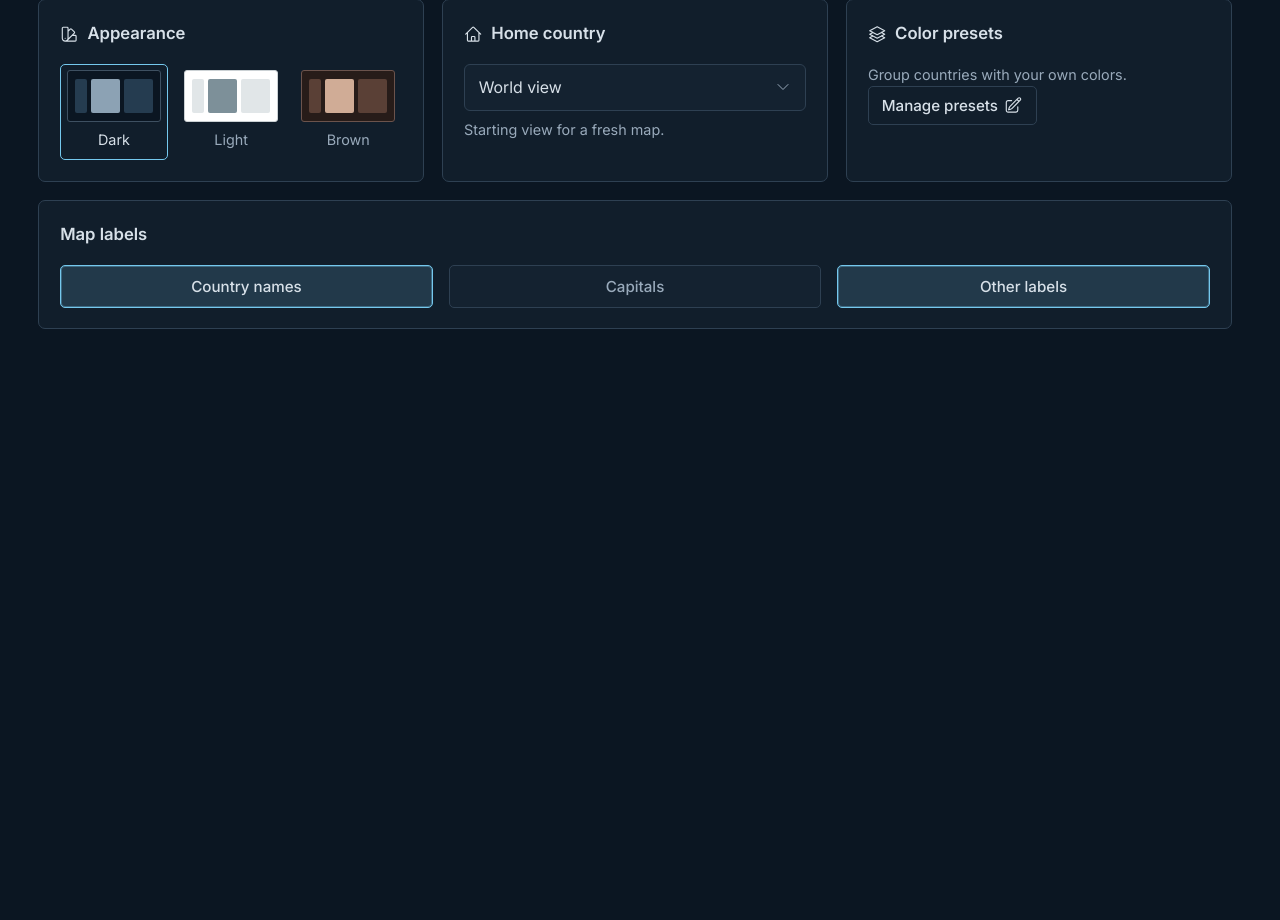
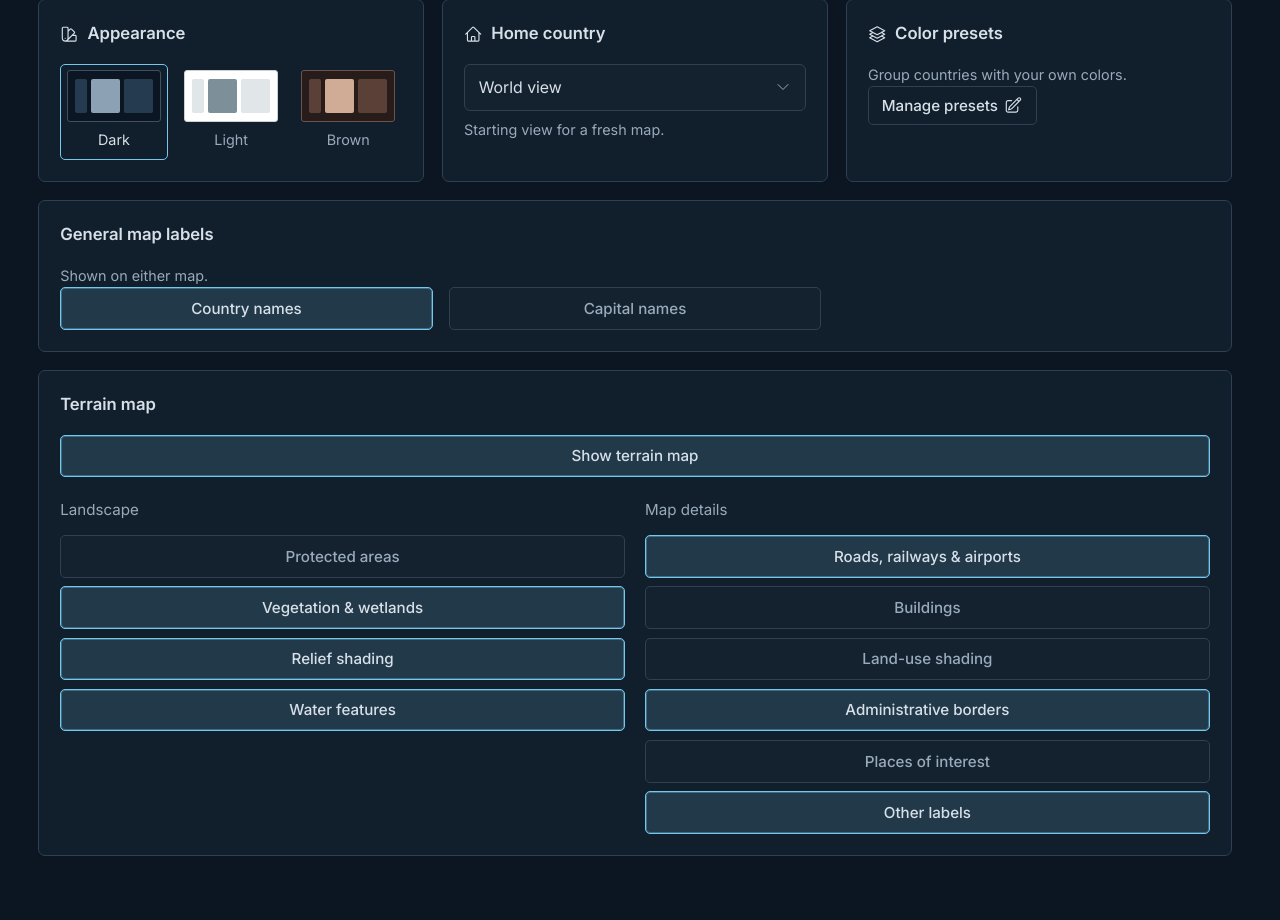
Before and after one commit to mihail-pop/world-journal, a Django app: page /settings/ in a window 1280 px wide. Shown: the part 221-1141 px from the top of the page. Before the commit the page ends 550 px from the top, so only its background shows below. Run offline with Django 5.2, Linux system fonts and the light colour scheme; some libraries are stand-ins or nearby versions.

Commit message:
Add basemap controls and preserve shared country borders

```diff
--- a/static/css/ui.css
+++ b/static/css/ui.css
@@ -499,6 +499,15 @@ html { overflow-y: scroll; scrollbar-gutter: stable; }
 .toggle-choice:has(input:disabled) { opacity: .5; cursor: default; }
 .map-display-controls label.toggle-choice { width: 100%; min-height: 2.7rem; }
 .settings-toggle-list .toggle-choice { margin: 0; }
+.settings-toggle-list-stack { grid-template-columns: minmax(0, 1fr); gap: .55rem; }
+.settings-toggle-list-stack label { width: 100%; }
+.settings-terrain-groups { display: grid; grid-template-columns: repeat(2, minmax(0, 1fr)); gap: 1.25rem; margin-top: 1.4rem; }
+.settings-terrain-groups fieldset { min-width: 0; padding: 0; margin: 0; border: 0; }
+.settings-terrain-groups legend { padding: 0; margin-bottom: .8rem; color: var(--ui-muted); font-size: .95rem; }
+.map-settings-link { display: flex; align-items: center; justify-content: space-between; gap: .6rem; margin: .65rem 0 .15rem; font-size: .95rem; }
+@media (max-width: 46rem) {
+    .settings-terrain-groups { grid-template-columns: minmax(0, 1fr); }
+}
 .source-choice.toggle-choice { font-size: .9rem !important; }
 .backup-form .toggle-choice { text-align: left; justify-content: flex-start; }
 /* Enhanced selectors use the original select's options and form value. */
--- a/static/js/map_preferences.js
+++ b/static/js/map_preferences.js
@@ -5,19 +5,38 @@ export const MAP_VIEWPORT_STORAGE_KEY = "world-journal:map-viewport";
 
 export const DEFAULT_MAP_PREFERENCES = Object.freeze({
     version: MAP_PREFERENCES_VERSION,
+    detailDefaultsVersion: 1,
     homeCountry: null,
     countryNames: true,
     capitalNames: false,
     terrain: true,
     allOtherText: true,
+    protectedAreas: false,
+    vegetation: true,
+    relief: true,
+    water: true,
+    transport: true,
+    buildings: false,
+    landUse: false,
+    administrativeBorders: true,
+    pointsOfInterest: false,
 });
 
-const BOOLEAN_PREFERENCES = [
+export const MAP_BOOLEAN_PREFERENCES = Object.freeze([
     "countryNames",
     "capitalNames",
     "terrain",
     "allOtherText",
-];
+    "protectedAreas",
+    "vegetation",
+    "relief",
+    "water",
+    "transport",
+    "buildings",
+    "landUse",
+    "administrativeBorders",
+    "pointsOfInterest",
+]);
 
 function normalizePreferences(value, validCountryCodes) {
     const normalized = { ...DEFAULT_MAP_PREFERENCES };
@@ -27,7 +46,11 @@ function normalizePreferences(value, validCountryCodes) {
     if (value.version === 1) {
         normalized.terrain = value.simpleMode !== true;
     }
-    for (const key of BOOLEAN_PREFERENCES) {
+    for (const key of MAP_BOOLEAN_PREFERENCES) {
+        // Apply the quieter detail defaults once to preferences saved before
+        // this revision. Subsequent explicit choices remain fully persistent.
+        if (value.detailDefaultsVersion !== DEFAULT_MAP_PREFERENCES.detailDefaultsVersion
+            && ["protectedAreas", "buildings", "landUse", "pointsOfInterest"].includes(key)) continue;
         if (value.version === MAP_PREFERENCES_VERSION && typeof value[key] === "boolean") {
             normalized[key] = value[key];
         } else if (["countryNames", "capitalNames"].includes(key) && typeof value[key] === "boolean") {
@@ -63,6 +86,9 @@ export function writeMapPreferences(value, validCountryCodes) {
     } catch (error) {
         // Preferences remain active for the current page when storage is unavailable.
     }
+    document.dispatchEvent(new CustomEvent("world-journal:map-preferences-change", {
+        detail: normalized,
+    }));
     return normalized;
 }
 
--- /dev/null
+++ b/static/js/pages/basemap_features.js
@@ -0,0 +1,32 @@
+// Provider-only groups. Application country polygons and labels never enter here.
+// Prefer OpenMapTiles source-layer semantics, with conservative ID fallbacks for
+// styles using other schemas. Unknown layers retain their provider visibility.
+export function basemapFeaturePreferences(layer) {
+    const source = (layer["source-layer"] ?? "").toLowerCase();
+    const id = layer.id.toLowerCase();
+    const groups = [];
+    if (source === "park" || /^(park|protected_area|nature_reserve)(_|$)/.test(id)) {
+        groups.push("protectedAreas");
+    }
+    if ((source === "landcover" || source === "landuse")
+        && /wood|forest|grass|wetland|scrub|vegetation/.test(`${id} ${JSON.stringify(layer.filter ?? [])}`)) {
+        groups.push("vegetation");
+    }
+    if (layer.type === "hillshade" || /^(natural_earth|hillshade|relief)(_|$)/.test(id)) {
+        groups.push("relief");
+    }
+    if (["water", "waterway", "water_name"].includes(source)
+        || /^(water|waterway|lake|ocean|sea)(_|$)/.test(id)) {
+        groups.push("water");
+    }
+    if (["transportation", "transportation_name", "aeroway", "aerodrome_label"].includes(source)
+        || /^(road|highway|bridge|tunnel|railway|aeroway|airport)([_-]|$)/.test(id)) {
+        groups.push("transport");
+    }
+    if (source === "building" || /^building([_-]|$)/.test(id)) groups.push("buildings");
+    if (source === "landuse" && !groups.includes("vegetation")) groups.push("landUse");
+    if (source === "boundary" || /^boundary([_-]|$)/.test(id)) groups.push("administrativeBorders");
+    if (source === "poi" || /^poi([_-]|$)/.test(id)) groups.push("pointsOfInterest");
+    if (layer.type === "symbol" && layer.layout?.["text-field"] != null) groups.push("allOtherText");
+    return groups;
+}
--- a/static/js/pages/map.js
+++ b/static/js/pages/map.js
@@ -1,4 +1,5 @@
 import { countryFillExpression } from "./country_paint.js";
+import { basemapFeaturePreferences } from "./basemap_features.js";
 import { factsSelectionChanged, initializeCountryFacts, loadCountryOverview } from "./map_facts.js";
 import { applyPersonalLayers, initializePersonalMap, loadCountryNotes, loadPersonalData, personalSelectionChanged } from "./map_personal.js";
 import { initializePresetMap, selectPresetCountry, syncPresetEditor } from "./preset_map_editor.js";
@@ -10,6 +11,7 @@ import {
 import {
     clearSavedMapViewport,
     MAP_VIEWPORT_STORAGE_KEY,
+    MAP_BOOLEAN_PREFERENCES,
     readMapPreferences,
     writeMapPreferences,
 } from "../map_preferences.js";
@@ -576,7 +578,7 @@ function applyBasemapPreferences(controller) {
         const hidden = !controller.preferences.terrain
             || isBasemapCountryLabel(layer)
             || isBasemapCapitalLabel(layer)
-            || (!controller.preferences.allOtherText && layer.type === "symbol");
+            || controller.basemapFeatureGroups.get(layer.id).some(key => !controller.preferences[key]);
         // Hidden terrain must stop drawing and requesting tiles. Changing every
         // opacity left all its geometry active, including while invisible.
         setLayerVisibility(controller.map, layer.id, !hidden && visibility !== "none");
@@ -663,6 +665,9 @@ function installCountryLayers(controller) {
     // Capture provider definitions once per style, before adding our GeoJSON.
     // Preference toggles only need these IDs/label rules, not whole style copies.
     controller.basemapLayers = (map.getStyle().layers ?? []).filter(layer => !isApplicationLayer(layer));
+    controller.basemapFeatureGroups = new Map(controller.basemapLayers.map(layer => (
+        [layer.id, basemapFeaturePreferences(layer)]
+    )));
     const firstBasemapLayer = controller.basemapLayers[0]?.id;
     if (!map.getSource(SOURCE_ID)) {
         // Restore MapLibre's previous subpixel tolerance. Keep the source's
@@ -941,11 +946,11 @@ function initializeControls(controller) {
             return;
         }
         const key = input.dataset.mapPreference;
+        if (!MAP_BOOLEAN_PREFERENCES.includes(key)) return;
         controller.preferences = writeMapPreferences(
             { ...controller.preferences, [key]: input.checked },
             controller.countryCodes,
         );
-        applyPreferences(controller);
     }, { signal: controller.abortController.signal });
     controller.homeButton.addEventListener("click", () => {
         const homeCountry = controller.countriesByCode.get(controller.preferences.homeCountry);
@@ -1133,6 +1138,13 @@ async function initializeMapPage() {
         }
     }, { signal: abortController.signal });
     document.addEventListener("world-journal:theme-change", () => updateLayerTheme(controller), { signal: abortController.signal });
+    document.addEventListener("world-journal:map-preferences-change", event => {
+        if (!controller.mapReady) return;
+        controller.preferences = { ...event.detail };
+        updateHomeControls(controller);
+        if (controller.suspended) updateControls(controller);
+        else applyPreferences(controller);
+    }, { signal: abortController.signal });
     window.addEventListener("popstate", () => {
         if (activeController !== controller || controller.suspended || location.pathname !== "/") {
             return;
--- a/static/js/pages/settings.js
+++ b/static/js/pages/settings.js
@@ -1,5 +1,6 @@
 import {
     clearSavedMapViewport,
+    MAP_BOOLEAN_PREFERENCES,
     readMapPreferences,
     writeMapPreferences,
 } from "../map_preferences.js";
@@ -59,17 +60,22 @@ async function initializeSettingsPage() {
         controller.select.value = preferences.homeCountry ?? "";
         controller.select.disabled = false;
         const labelChoices = page.querySelectorAll("[data-settings-map-preference]");
-        const labelKeys = new Set(["countryNames", "capitalNames", "allOtherText"]);
+        const preferenceKeys = new Set(MAP_BOOLEAN_PREFERENCES);
         for (const input of labelChoices) {
             input.checked = preferences[input.dataset.settingsMapPreference];
             input.disabled = false;
             input.addEventListener("change", () => {
                 const key = input.dataset.settingsMapPreference;
-                if (!labelKeys.has(key)) return;
+                if (!preferenceKeys.has(key)) return;
                 writeMapPreferences({ ...readMapPreferences(validCountryCodes), [key]: input.checked }, validCountryCodes);
-                setStatus(controller, "Map labels saved.");
+                setStatus(controller, "Map preferences saved.");
             }, { signal: controller.abortController.signal });
         }
+        document.addEventListener("world-journal:map-preferences-change", event => {
+            for (const input of labelChoices) {
+                input.checked = Boolean(event.detail[input.dataset.settingsMapPreference]);
+            }
+        }, { signal: controller.abortController.signal });
         setStatus(controller, "");
 
         controller.select.addEventListener("change", () => {
--- a/templates/core/partials/map.html
+++ b/templates/core/partials/map.html
@@ -42,7 +42,7 @@
                     <label><input type="checkbox" data-map-preference="terrain"> Terrain</label>
                     <label><input type="checkbox" data-map-preference="countryNames"> Country names</label>
                     <label><input type="checkbox" data-map-preference="capitalNames"> Capital names</label>
-                    <label><input type="checkbox" data-map-preference="allOtherText"> All other text</label>
+                    <a class="map-settings-link" href="{% url 'core:settings' %}" hx-boost="true" hx-target="#app-content" hx-push-url="true">More map options {% include 'core/partials/icon.html' with name='settings' %}</a>
                 </fieldset>
                 <fieldset class="map-personal-controls">
                     <legend>Your map</legend>
--- a/templates/core/partials/settings.html
+++ b/templates/core/partials/settings.html
@@ -11,7 +11,42 @@
         </section>
         <section class="settings-card"><h2>{% include 'core/partials/icon.html' with name='home' %}Home country</h2><div class="settings-field"><label class="visually-hidden" for="home-country">Home country</label><select id="home-country" data-home-country-select data-country-select disabled><option value="">World view</option></select><p class="field-note">Starting view for a fresh map.</p><p class="settings-status" data-settings-status role="status" aria-live="polite">Loading countries…</p></div></section>
         <section class="settings-card"><h2>{% include 'core/partials/icon.html' with name='layers' %}Color presets</h2><p class="field-note">Group countries with your own colors.</p><a class="journal-button" href="{% url 'countries:preset_list' %}" hx-boost="true" hx-target="#app-content" hx-push-url="true">Manage presets{% include 'core/partials/icon.html' with name='edit' %}</a></section>
-        <section class="settings-card settings-card-full"><h2>Map labels</h2><div class="settings-toggle-list"><label><span>Country names</span><input type="checkbox" disabled data-settings-map-preference="countryNames"></label><label><span>Capitals</span><input type="checkbox" disabled data-settings-map-preference="capitalNames"></label><label><span>Other labels</span><input type="checkbox" disabled data-settings-map-preference="allOtherText"></label></div></section>
+        <section class="settings-card settings-card-full settings-map-labels">
+            <h2>General map labels</h2>
+            <p class="field-note">Shown on either map.</p>
+            <div class="settings-toggle-list">
+                <label><span>Country names</span><input type="checkbox" disabled data-settings-map-preference="countryNames"></label>
+                <label><span>Capital names</span><input type="checkbox" disabled data-settings-map-preference="capitalNames"></label>
+            </div>
+        </section>
+        <section class="settings-card settings-card-full settings-terrain-card" aria-labelledby="terrain-settings-title">
+            <h2 id="terrain-settings-title">Terrain map</h2>
+            <div class="settings-toggle-list settings-toggle-list-stack">
+                <label><span>Show terrain map</span><input type="checkbox" disabled data-settings-map-preference="terrain"></label>
+            </div>
+            <div class="settings-terrain-groups">
+                <fieldset>
+                    <legend>Landscape</legend>
+                    <div class="settings-toggle-list settings-toggle-list-stack">
+                        <label title="Park and nature-reserve shading and outlines"><span>Protected areas</span><input type="checkbox" disabled data-settings-map-preference="protectedAreas"></label>
+                        <label title="Mapped forests, grassland and wetlands; the relief image retains its own colors"><span>Vegetation &amp; wetlands</span><input type="checkbox" disabled data-settings-map-preference="vegetation"></label>
+                        <label><span>Relief shading</span><input type="checkbox" disabled data-settings-map-preference="relief"></label>
+                        <label title="Water shapes, rivers and water labels; the relief image retains its own colors"><span>Water features</span><input type="checkbox" disabled data-settings-map-preference="water"></label>
+                    </div>
+                </fieldset>
+                <fieldset>
+                    <legend>Map details</legend>
+                    <div class="settings-toggle-list settings-toggle-list-stack">
+                        <label><span>Roads, railways &amp; airports</span><input type="checkbox" disabled data-settings-map-preference="transport"></label>
+                        <label><span>Buildings</span><input type="checkbox" disabled data-settings-map-preference="buildings"></label>
+                        <label><span>Land-use shading</span><input type="checkbox" disabled data-settings-map-preference="landUse"></label>
+                        <label title="Borders from the terrain map; selectable country outlines remain visible"><span>Administrative borders</span><input type="checkbox" disabled data-settings-map-preference="administrativeBorders"></label>
+                        <label><span>Places of interest</span><input type="checkbox" disabled data-settings-map-preference="pointsOfInterest"></label>
+                        <label><span>Other labels</span><input type="checkbox" disabled data-settings-map-preference="allOtherText"></label>
+                    </div>
+                </fieldset>
+            </div>
+        </section>
 
     </div>
 </section>
--- /dev/null
+++ b/tools/requirements-country-data.txt
@@ -0,0 +1,4 @@
+# Optional maintainer tooling for regenerating the bundled country geometry.
+# These packages are NOT required to install or run World Journal.
+numpy==2.3.4
+shapely==2.1.2
```
Also changed, not shown: docs/country-data.md (+5 -2 lines), docs/map-providers.md (+19 -7 lines), tools/build_country_data.py (+69 -67 lines), 1 other file.
